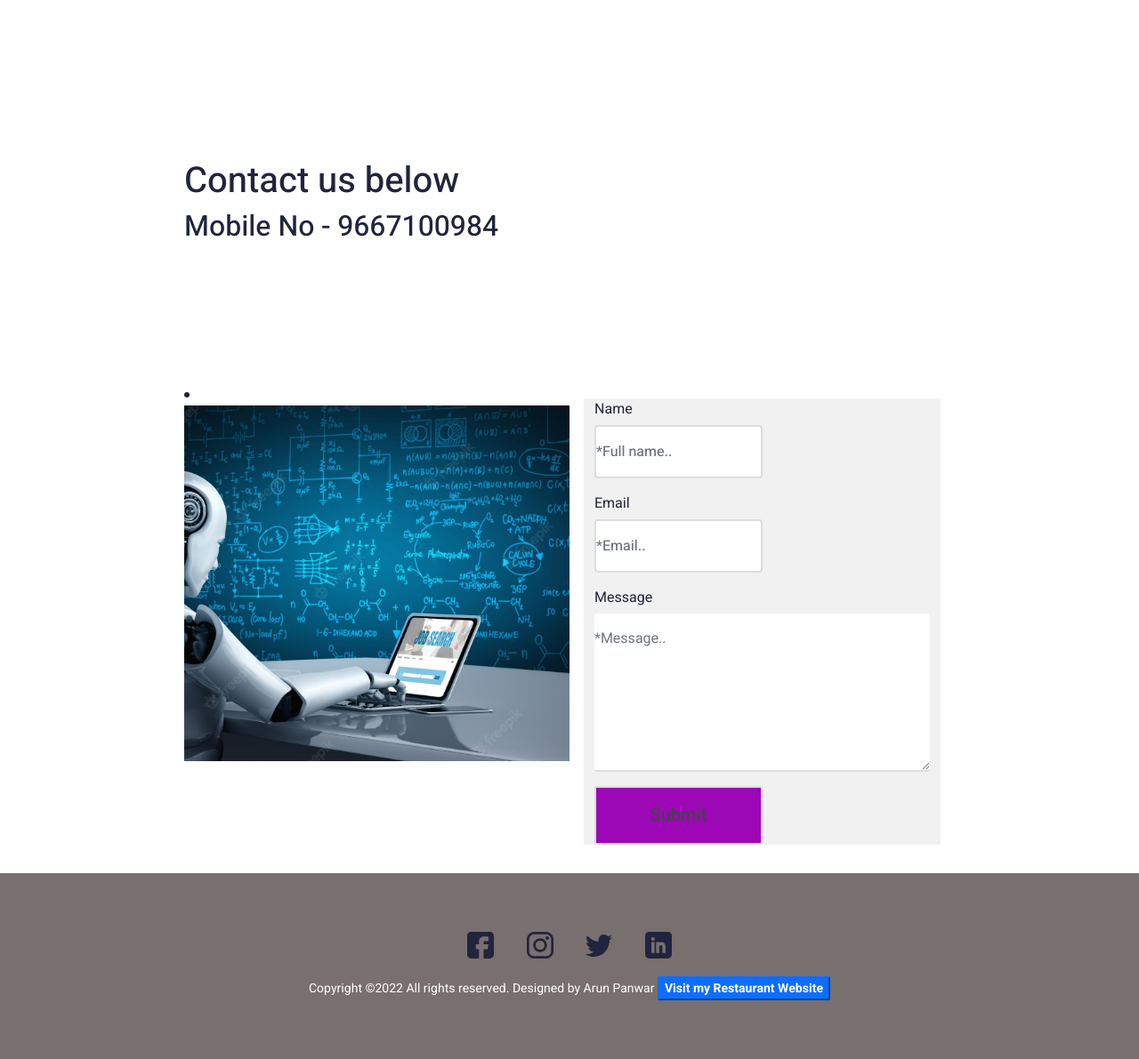
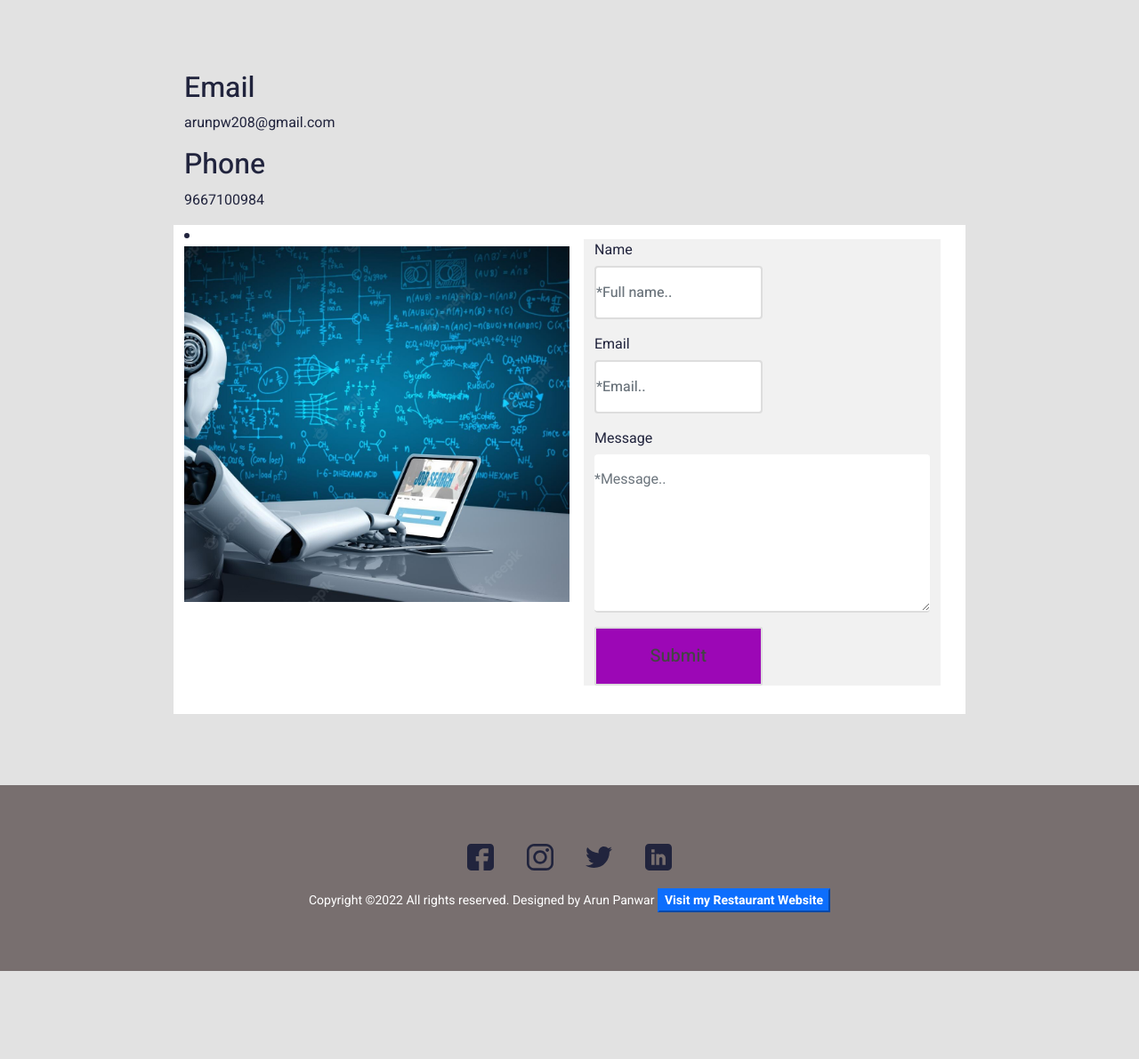
Before and after one commit to arunpanwar9/arunpython-resume, a Django app: page /contact/ in a window 1280 px wide. Shown: the part 80-1271 px from the top of the page at 89% size. After the commit the page ends 1172 px from the top, so only its background shows below. Run offline with Django 4.2, Linux system fonts and the light colour scheme; data comes from the database, SQL or seed files in the repository; some libraries are stand-ins or nearby versions.

Commit message:
make it better

```diff
--- a/main/templates/main/contact.html
+++ b/main/templates/main/contact.html
@@ -1,6 +1,6 @@
 {% extends 'main/base.html' %}
 {% load static %}
-<link href="{% static 'css/style.css' %}" rel="stylesheet">
+<link rel="stylesheet" href="{% static 'css/style.css' %}" >
 
 <!-- ================================
 Start SEO blocks
@@ -32,27 +32,31 @@ END script blocks
 Start Content
 ================================= -->
 {% block content %}
-<section>
-  <div class="innerPageBannerCol">
+
+
+<section class="contact">
   <div class="container">
     <div class="row g-4 g-md-3  align-items-center">
       <div class="col-md-6">
         <div class="bannerContent">
-            <h1 class="content-editable button-text text-left">Contact us below</h1>
-            <h2 class="content-editable button-text text-left">Mobile No - 9667100984</h2>
+
+          <h2 class="text-gray md-heading">Email</h2>
+          <p>arunpw208@gmail.com</p>
+          <i class="fas fa-phone-square fa-3x text-red"></i>
+        <h2 class="text-gray md-heading">Phone</h2>
+       <p>9667100984</p>
         </div>
       </div>
     </div>
   </div>
-  </div>
-</section>
 
-<section id="contact">
+
   <div class="contact-container container">
       <div class="contact-image">
         <li><a href="javascript:void(0)"><img src="{% static 'images/cv.jpeg' %}" alt="..."></a></li>
       </div>
       <div class="form-container">
+
           <div class="lightBg">
             <div class="container">
                 <form id="contactForm" method="POST" action="/contact/">
@@ -74,6 +78,7 @@ Start Content
       </div>
   </div>
 </section>
+
 <!-- ================================
 End Content
 ================================= -->
--- a/resume_project/settings.py
+++ b/resume_project/settings.py
@@ -20,9 +20,9 @@ BASE_DIR = Path(__file__).resolve().parent.parent
 # See https://docs.djangoproject.com/en/4.1/howto/deployment/checklist/
 
 # SECURITY WARNING: keep the secret key used in production secret!
-#SECRET_KEY = os.environ['SECRET_KEY']
+SECRET_KEY = os.environ['SECRET_KEY']
 
-SECRET_KEY= 'django-insecure-2*6k+zk0ltod*vw-=ni84+_*$kac!)tk(^r&)i3cyy@q0*m7ib'
+#SECRET_KEY= 'django-insecure-2*6k+zk0ltod*vw-=ni84+_*$kac!)tk(^r&)i3cyy@q0*m7ib'
 
 # SECURITY WARNING: don't run with debug turned on in production!
 DEBUG = False
--- a/static/css/style.css
+++ b/static/css/style.css
@@ -785,7 +785,6 @@ input[type=text], input[type=email], select, textarea {
   background:rgb(120, 111, 111);
 }
 
-
 .contact{
   padding:5rem 0;
   background:rgb(226, 226, 226);
```
Lines whose indentation alone changed are shown as unchanged.
